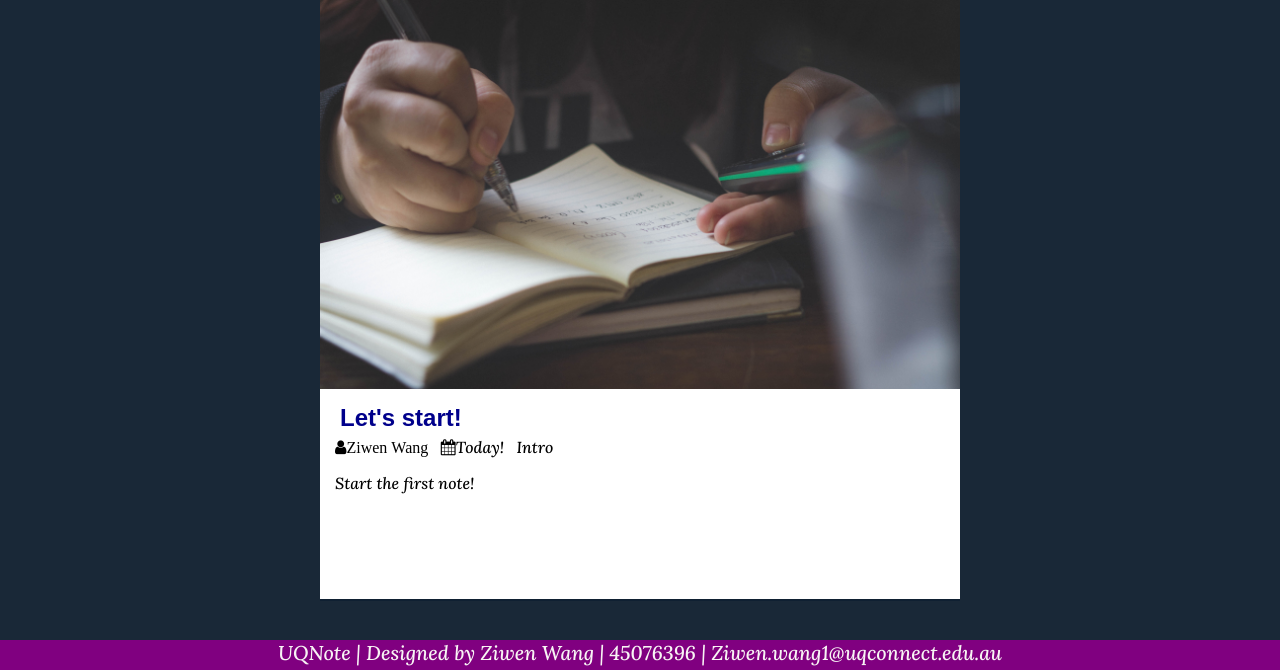
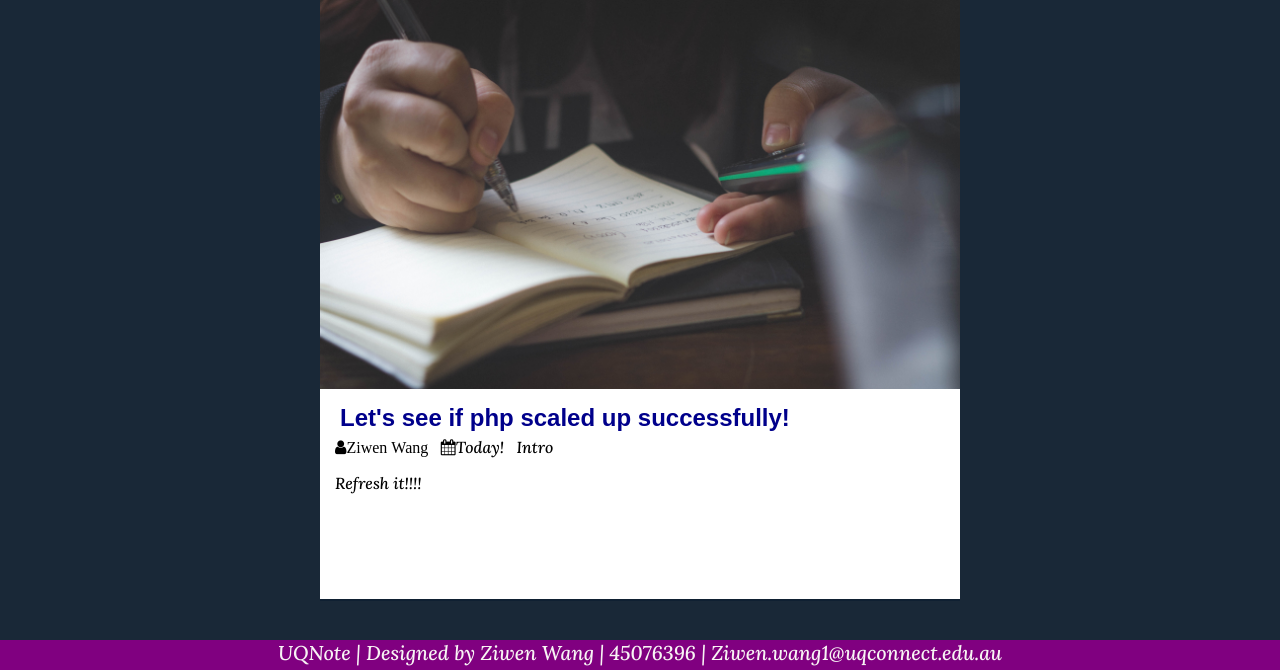
Before and after one commit to walte4900/7208-indivividual-work-UQnote, a PHP site: page / in a window 1280 px wide. Shown: the part 130-800 px from the top of the page. Run offline with PHP 8.4, Linux system fonts and the light colour scheme; data that the repository does not hold is empty; some web fonts are replaced.

Commit message:
Update index.php

```diff
--- a/UQNote/index.php
+++ b/UQNote/index.php
@@ -76,14 +76,14 @@
                         <div style="background-image: url('assets/images/note.jpg');
                         background-size: 100% auto;" alt="" class="post-image"></div>
                         <div class="post-preview">
-                            <h2 class='post-preview-title'><a href="heading.php">Let's start!</a></h2>
+                            <h2 class='post-preview-title'><a href="loadBalanceTest.php">Let's see if php scaled up successfully!</a></h2>
                             <i class="fa fa-user">Ziwen Wang</i>
                             &nbsp
                             <i class="fa fa-calendar"></i>Today!
                             &nbsp
                             Intro
                             <p class="preview-text">
-                                Start the first note!
+                                Refresh it!!!!
                             </p>
                         </div>
                     </div>
```
